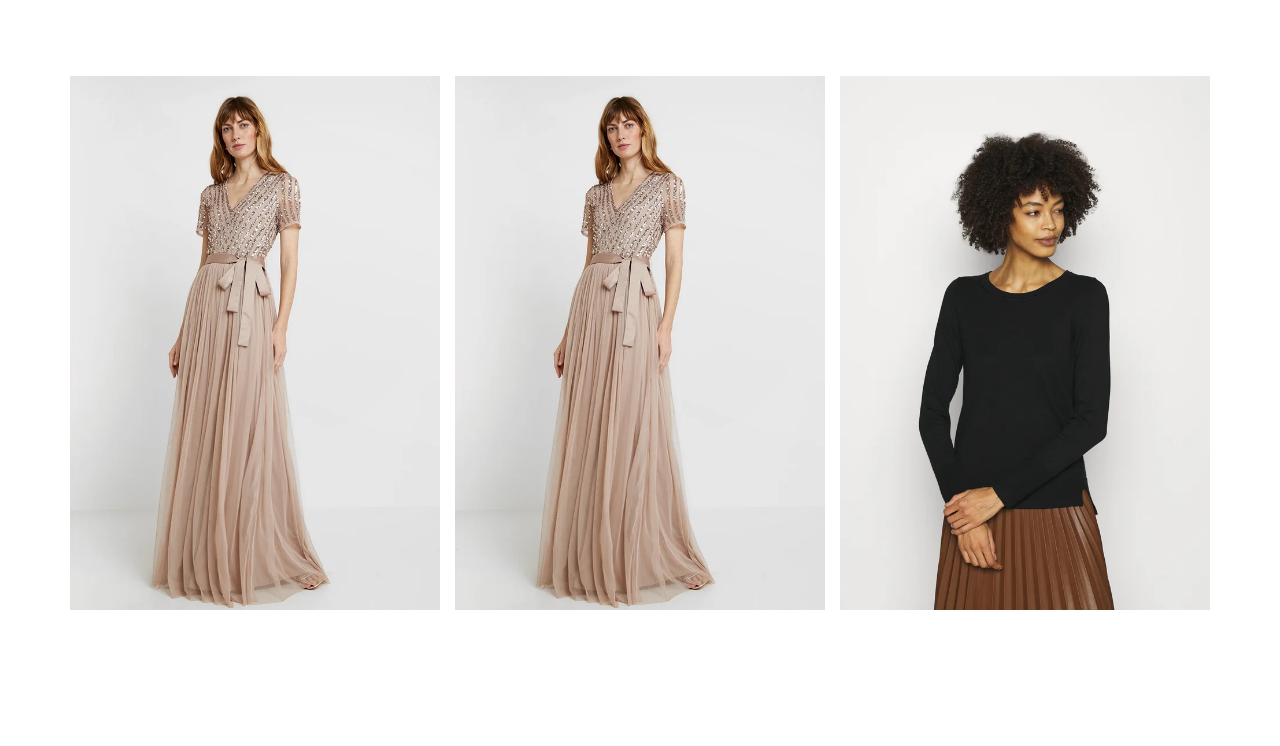
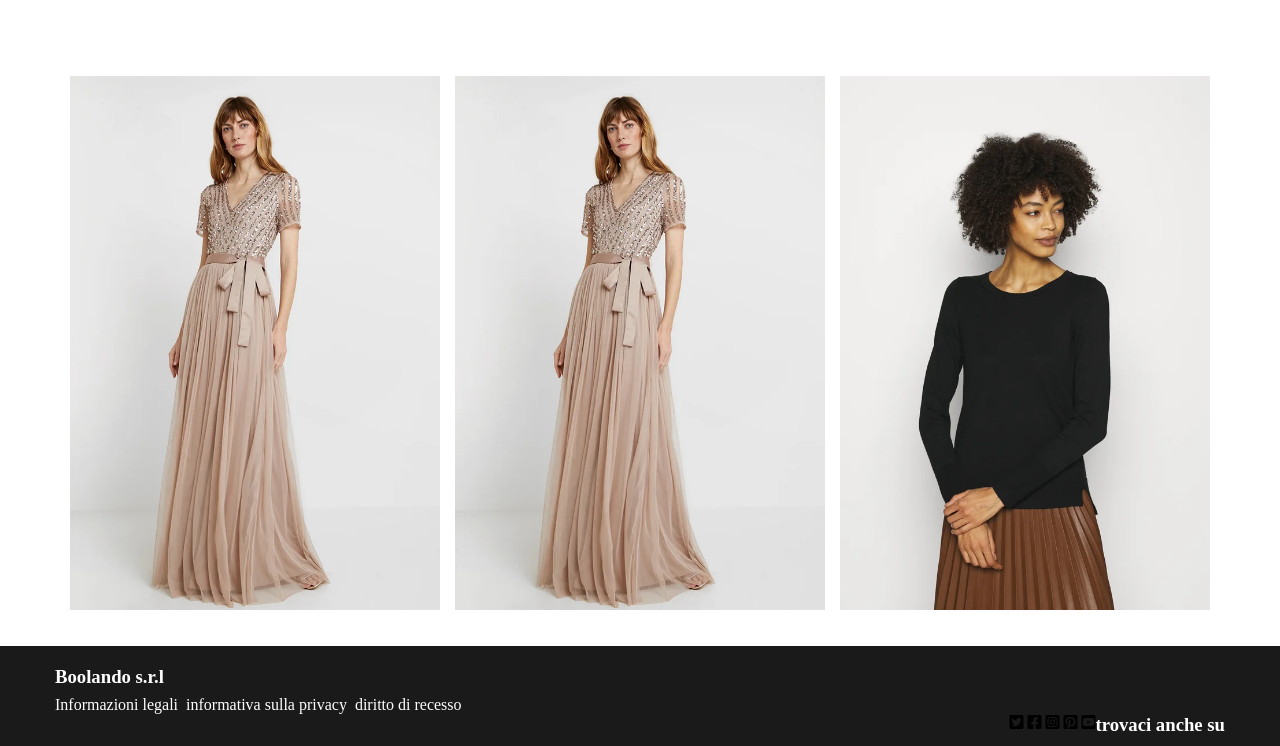
Before and after one commit to AndresiniGiovanni/html-css-boolando, a plain HTML site: page index.html in a window 1280 px wide. Shown: the part 654-1400 px from the top of the page. Before the commit the page ends 1300 px from the top, so only its background shows below. Drawn offline with Linux system fonts and the light colour scheme.

Commit message:
inizio footer

```diff
--- a/css/style.css
+++ b/css/style.css
@@ -15,7 +15,7 @@ header {
 }
 .hdr,
 .fixed {
-  width: 100%px;
+  width: 100%;
   height: 80px;
 }
 .container {
@@ -107,3 +107,46 @@ ul {
 .: . {
   display: block;
 } */
+
+footer {
+  background-color: #1a1a1a;
+}
+
+.footer {
+  width: 100%;
+  height: 100px;
+  max-width: 1170px;
+  margin: 0 auto;
+}
+
+.boolando {
+  max-width: 1170px;
+  padding-top: 20px;
+  max-width: 400px;
+}
+
+h3 {
+  color: white;
+}
+
+.shortcut-footer {
+  display: flex;
+  list-style: none;
+  padding-top: 8px;
+}
+
+.link-footer {
+  text-decoration: none;
+  padding-right: 8px;
+  color: white;
+}
+
+.trovaci {
+  padding-bottom: ;
+  float: right;
+  color: white;
+}
+
+.social {
+  float: right;
+}
--- a/index.html
+++ b/index.html
@@ -67,6 +67,24 @@
         </div>
       </section>
     </main>
-    <footer></footer>
+    <footer>
+      <section class="footer flex-footer">
+        <h3 class="boolando clearfix">Boolando s.r.l</h3>
+        <ul class="shortcut-footer clearfix">
+          <li><a class="link-footer" href="#">Informazioni legali</a></li>
+          <li><a class="link-footer" href="#">informativa sulla privacy</a></li>
+          <li><a class="link-footer" href="#">diritto di recesso</a></li>
+        </ul>
+        <h3 class="trovaci">trovaci anche su</h3>
+
+        <div class="social">
+            <i class="fa-brands fa-square-twitter"></i>
+            <i class="fa-brands fa-square-facebook"></i>
+            <i class="fa-brands fa-square-instagram"></i>
+            <i class="fa-brands fa-square-pinterest"></i>
+            <i class="fa-brands fa-square-youtube"></i>
+        </div>
+      </section>
+    </footer>
   </body>
 </html>
```
